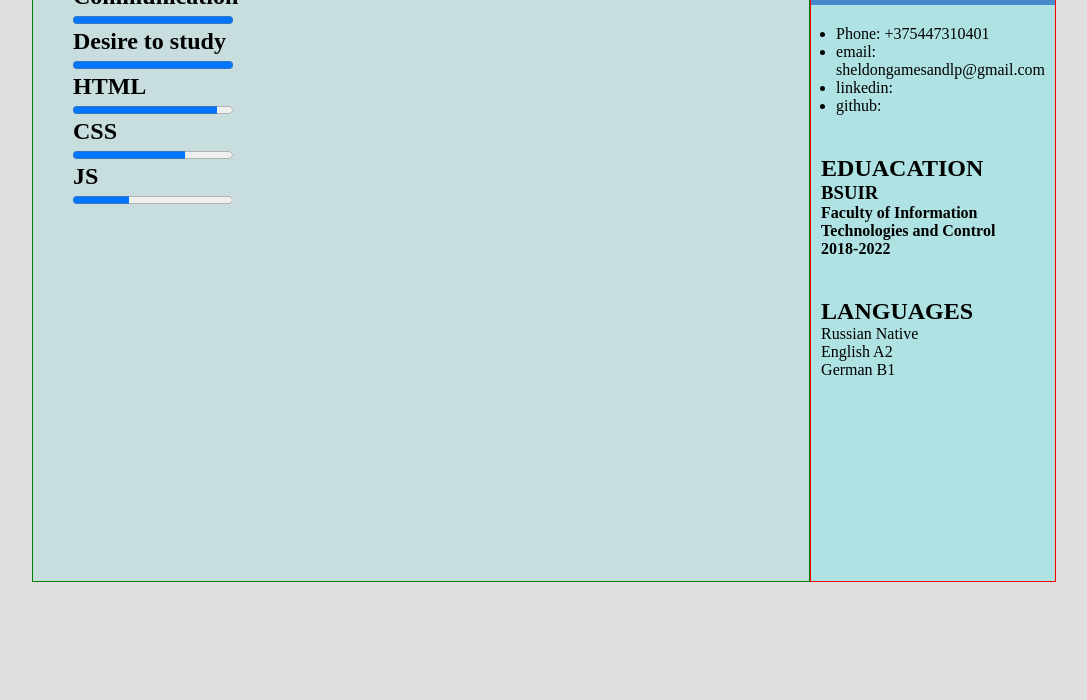
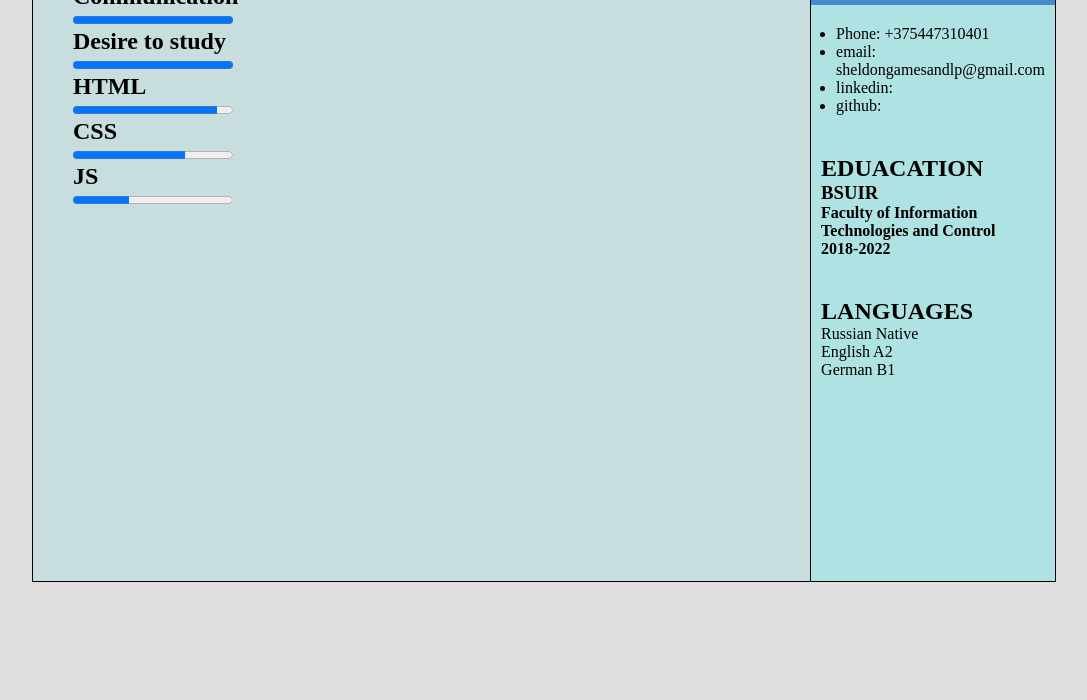
Before and after one commit to SweetSheldon/rsschool-cv, a plain HTML site: page index.html in a window 1280 px wide. Shown: the part 138-838 px from the top of the page, without its empty margins (96-1183 px from the left). Drawn offline with Linux system fonts and the light colour scheme.

Commit message:
fix: change border color to black

```diff
--- a/main.css
+++ b/main.css
@@ -19,10 +19,10 @@ main{
 padding-left: 15px;
 }
 .main{
+  border: 1px solid black;
   background-color: rgba(145, 218, 218, 0.3);
   margin: 10%;
   width: 77%;
-  border: 1px solid green;
   display: table-cell;
   padding-left: 35px;
 }
@@ -32,8 +32,9 @@ padding-left: 15px;
 }
 
 .sidebar{
+  border: 1px solid black;
+  border-left: none;
   width: auto;
-  border: 1px solid red;
   display: table-cell;
   background-color: rgba(63, 230, 230, 0.3);
   height: 85vh;
```
